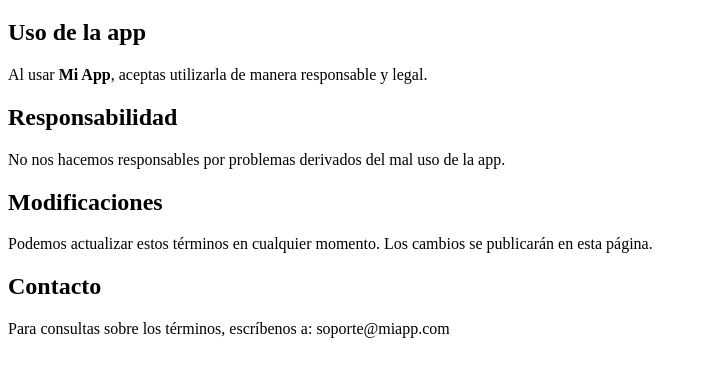
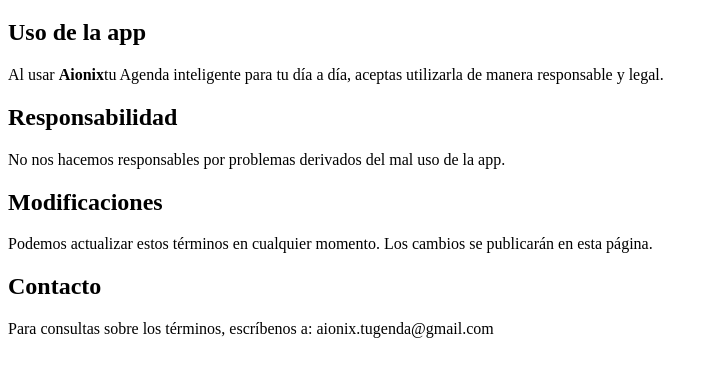
Before and after one commit to OfeliajTomala/App, a plain HTML site: page terms.html in a window 1280 px wide. Shown: the part 61-438 px from the top of the page, without its empty margins (0-714 px from the left). Drawn offline with Linux system fonts and the light colour scheme.

Commit message:
Update terms.html

```diff
--- a/terms.html
+++ b/terms.html
@@ -9,7 +9,7 @@
   <h1>Términos de Servicio</h1>
 
   <h2>Uso de la app</h2>
-  <p>Al usar <strong>Mi App</strong>, aceptas utilizarla de manera responsable y legal.</p>
+  <p>Al usar <strong>Aionix</strong>tu Agenda inteligente para tu día a día, aceptas utilizarla de manera responsable y legal.</p>
 
   <h2>Responsabilidad</h2>
   <p>No nos hacemos responsables por problemas derivados del mal uso de la app.</p>
@@ -18,6 +18,7 @@
   <p>Podemos actualizar estos términos en cualquier momento. Los cambios se publicarán en esta página.</p>
 
   <h2>Contacto</h2>
-  <p>Para consultas sobre los términos, escríbenos a: soporte@miapp.com</p>
+  <p>Para consultas sobre los términos, escríbenos a: aionix.tugenda@gmail.com
+</p>
 </body>
 </html>
```
